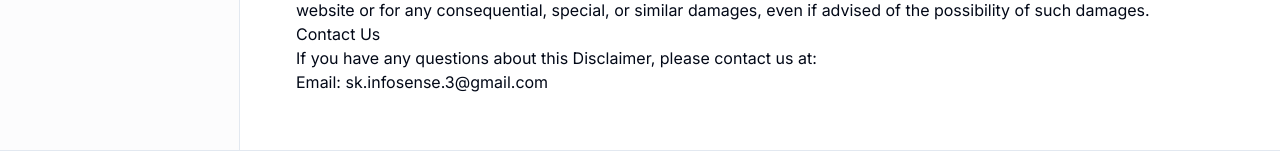
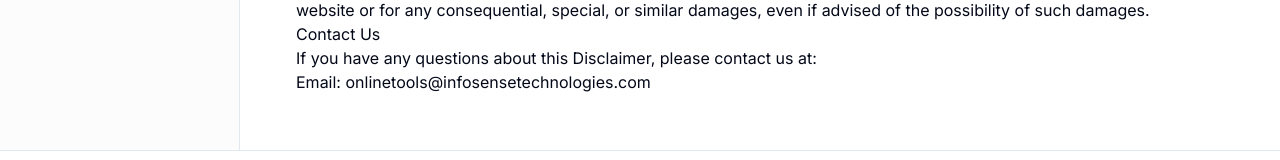
Before and after one commit to Gowtham-SK-Dev/online-tool, a Next.js app: page /disclaimer in a window 1280 px wide. Shown: the part 1495-1655 px from the top of the page. Built offline with nearby package versions, Linux system fonts and the light colour scheme.

Commit message:
email updataion in contact

```diff
--- a/app/disclaimer/page.tsx
+++ b/app/disclaimer/page.tsx
@@ -128,7 +128,7 @@ export default function DisclaimerPage() {
 
         <h2>Contact Us</h2>
         <p>If you have any questions about this Disclaimer, please contact us at:</p>
-        <p>Email: sk.infosense.3@gmail.com</p>
+        <p>Email: onlinetools@infosensetechnologies.com</p>
       </div>
     </div>
   )
--- a/app/privacy-policy/page.tsx
+++ b/app/privacy-policy/page.tsx
@@ -148,7 +148,7 @@ export default function PrivacyPolicyPage() {
 
         <h2>Contact Us</h2>
         <p>If you have any questions about this Privacy Policy, please contact us at:</p>
-        <p>Email: sk.infosense.3@gmail.com</p>
+        <p>Email: onlinetools@infosensetechnologies.com</p>
       </div>
     </div>
   )
--- a/app/terms-of-service/page.tsx
+++ b/app/terms-of-service/page.tsx
@@ -113,7 +113,7 @@ export default function TermsOfServicePage() {
 
         <h2>Contact Us</h2>
         <p>If you have any questions about these Terms of Service, please contact us at:</p>
-        <p>Email: sk.infosense.3@gmail.com</p>
+        <p>Email: onlinetools@infosensetechnologies.com</p>
       </div>
     </div>
   )
```
